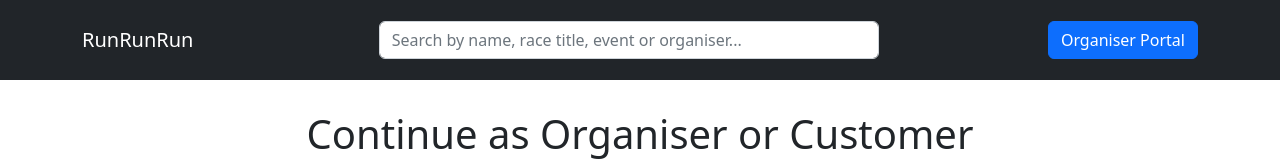
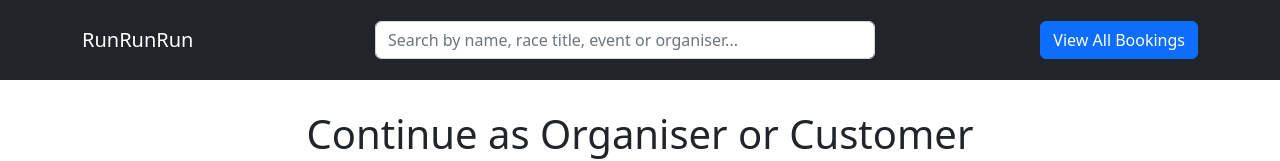
Before and after one commit to jonnyabrams/runrunrun, a React (Create React App) app: page / in a window 1280 px wide. Shown: the top 161 px of the page. Built offline with nearby package versions, Linux system fonts and the light colour scheme; no server answers.

Commit message:
feat: choosing 'organiser' at start links to org page

```diff
--- a/src/components/Header.tsx
+++ b/src/components/Header.tsx
@@ -41,7 +41,7 @@ const Header = () => {
 
         <Nav>
           <Link to="/login">
-            <Button className="btn btn-primary">Organiser Portal</Button>
+            <Button className="btn btn-primary">View All Bookings</Button>
           </Link>
         </Nav>
       </Container>
--- a/src/pages/Home.tsx
+++ b/src/pages/Home.tsx
@@ -8,7 +8,7 @@ const Home = () => {
     <div className="home">
       <h1>Continue as Organiser or Customer</h1>
       <div className="home_buttons">
-        <button onClick={() => navigate('/bookings')} className="home_organiser_button">Organiser</button>
+        <button onClick={() => navigate('/login')} className="home_organiser_button">Organiser</button>
         <button onClick={() => navigate('/races')} className="home_customer_button">Customer</button>
       </div>
     </div>
```
